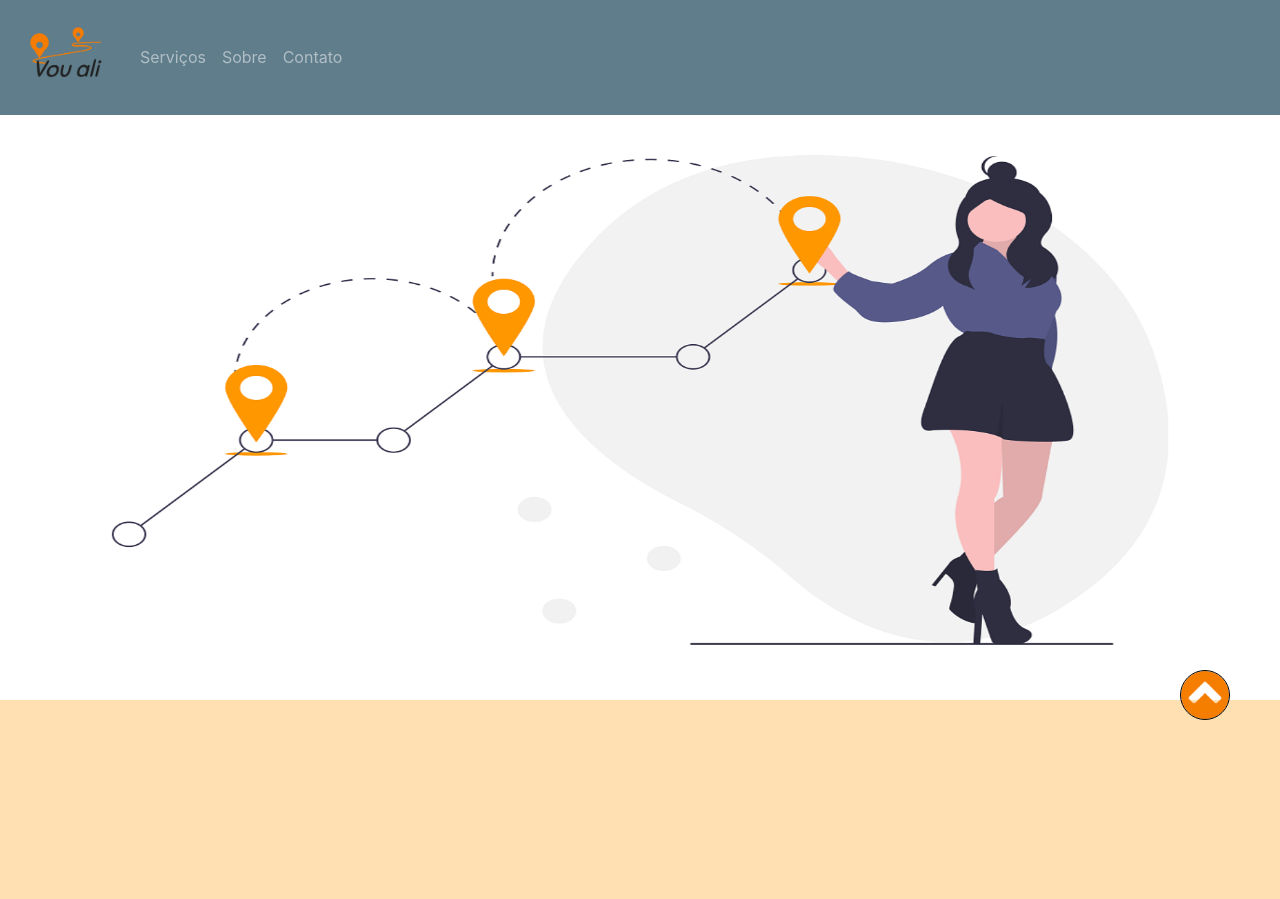
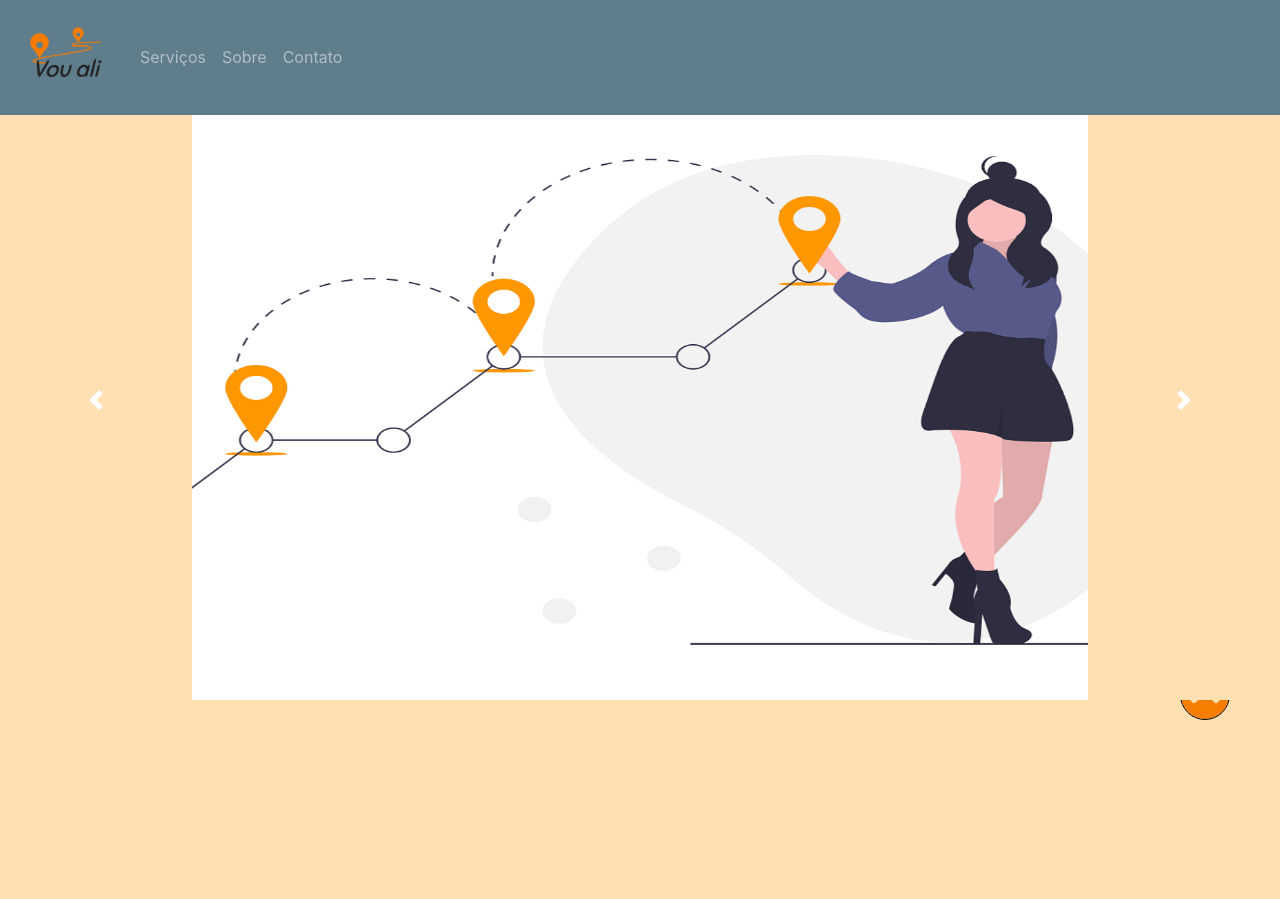
Before and after one commit to Carlos1br/vou-ali, a PHP site: page / in a window 1280 px wide. Shown: the top 899 px of the page. Run offline with PHP 8.4, Linux system fonts and the light colour scheme.

Commit message:
alteracao no carousel

```diff
--- a/css/style.css
+++ b/css/style.css
@@ -71,3 +71,17 @@ html{
     cursor: pointer;
     margin-top: 10px;
 }
+
+#sobre p{
+    color: #212122;
+}
+
+.carousel-control-next{
+    background-color: #FFE0B2;
+    opacity: 1;
+}
+
+.carousel-control-prev{
+    background-color: #FFE0B2;
+    opacity: 1;
+}
--- a/index.html
+++ b/index.html
@@ -21,7 +21,7 @@
                     </button>
 
                     <div class="collapse navbar-collapse" id="conteudoNavbarSuportado">
-                      <ul class="navbar-nav mr-auto">
+                      <ul class="navbar-nav mr-auto ">
                         <li class="nav-item">
                           <a class="nav-link" href="#servicos">Serviços<span class="sr-only">(página atual)</span></a>
                         </li>
```
